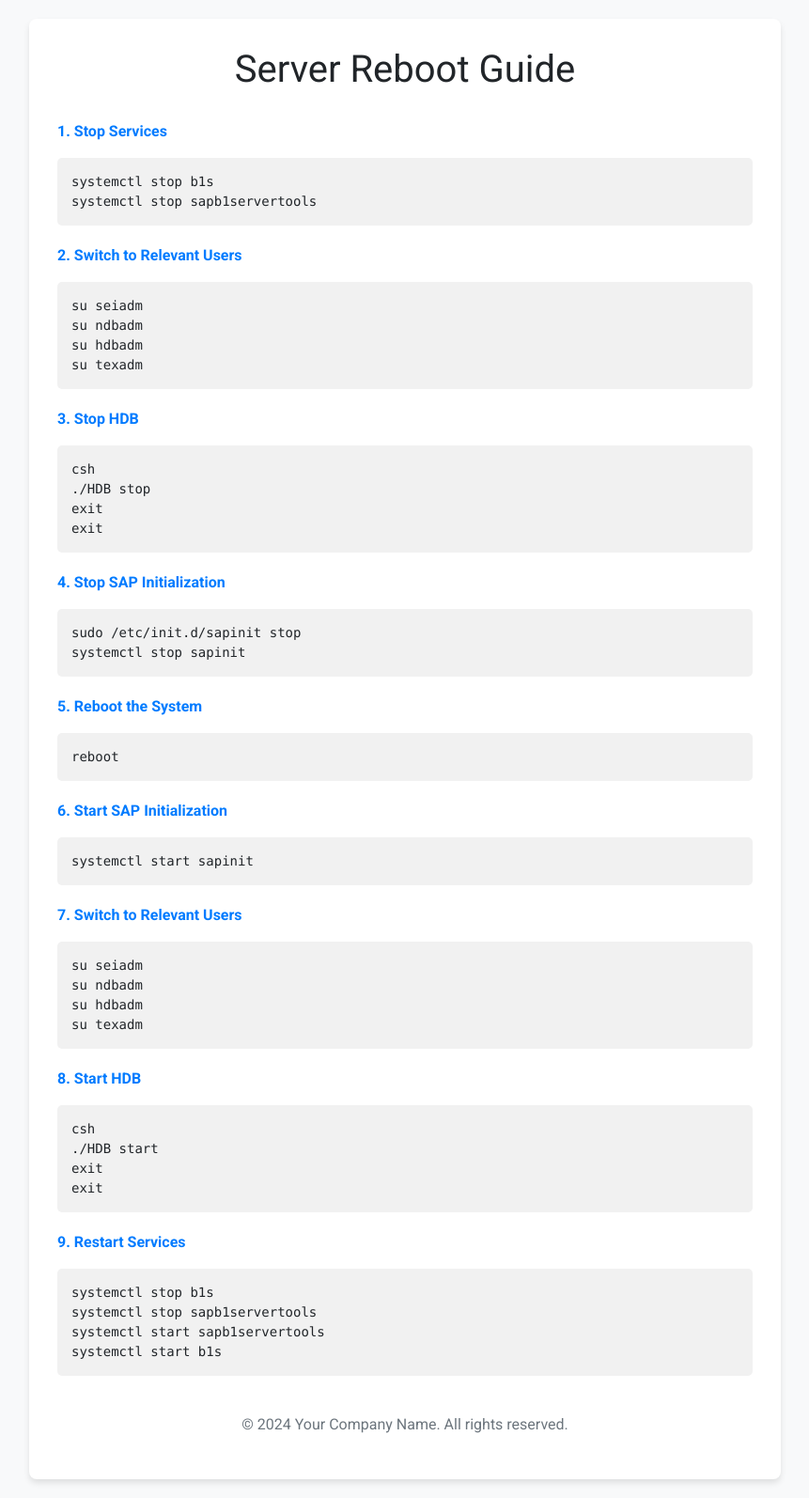
After one commit to DankMaps/Commander, a Flask app: page /reboot in a window 1280 px wide. The commit adds this page. Shown: the whole page at 94% size, without its empty margins (209-1070 px from the left). Run offline with Flask 3, Linux system fonts and the light colour scheme; some libraries are stand-ins or nearby versions.

Commit message:
reboot page

```diff
--- a/app.py
+++ b/app.py
@@ -5,18 +5,23 @@ from flask_migrate import Migrate  # Optional for migrations
 from process_analyzer import process_analyzer
 from crontab_assistant import crontab_assistant, add_cron_job, list_cron_jobs, remove_cron_job
 from commands import commands  # Import the commands from commands.py
+from reboot import reboot_bp  # Import the reboot Blueprint
 
 app = Flask(__name__)
 
 # Configure the SQLite database
 app.config['SQLALCHEMY_DATABASE_URI'] = 'sqlite:///favorites.db'  # SQLite database
 app.config['SQLALCHEMY_TRACK_MODIFICATIONS'] = False  # Disable modification tracking
+app.config['SECRET_KEY'] = 'your_secret_key_here'  # Needed for flash messages
 
 # Initialize the database
 db = SQLAlchemy(app)
 
 # Initialize Flask-Migrate (optional)
 migrate = Migrate(app, db)
+
+# Register the reboot Blueprint
+app.register_blueprint(reboot_bp)
 
 # Define the Favorite model
 class Favorite(db.Model):
@@ -83,6 +88,16 @@ def delete_favorite(favorite_id):
     return jsonify({'message': 'Favorite deleted successfully.'}), 200
 
 # ----------------------------
+# New Route for Category-Based Filtering
+# ----------------------------
+
+@app.route("/category/<string:category_name>", methods=["GET"])
+def get_commands_by_category(category_name):
+    """Retrieve commands based on the specified category."""
+    result = [cmd for cmd in commands if cmd["category"].lower() == category_name.lower()]
+    return jsonify(result), 200
+
+# ----------------------------
 
 if __name__ == "__main__":
     app.run(debug=True)
--- /dev/null
+++ b/reboot.py
@@ -0,0 +1,12 @@
+# File: reboot.py
+from flask import Blueprint, render_template
+
+# Create a Blueprint for reboot functionality
+reboot_bp = Blueprint('reboot', __name__)
+
+@reboot_bp.route('/reboot', methods=['GET'])
+def reboot_guide():
+    """
+    Render the reboot guide page with step-by-step instructions.
+    """
+    return render_template('reboot.html')
--- /dev/null
+++ b/templates/reboot.html
@@ -0,0 +1,121 @@
+<!DOCTYPE html>
+<html lang="en">
+<head>
+    <meta charset="UTF-8">
+    <title>Server Reboot Guide</title>
+    <!-- Link to External CSS -->
+    <link rel="stylesheet" href="{{ url_for('static', filename='css/styles.css') }}">
+    <!-- Google Fonts for Modern Look -->
+    <link href="https://fonts.googleapis.com/css2?family=Roboto:wght@400;700&display=swap" rel="stylesheet">
+    <!-- Optional: Include a CSS framework like Bootstrap for enhanced styling -->
+    <link href="https://cdn.jsdelivr.net/npm/bootstrap@5.3.0/dist/css/bootstrap.min.css" rel="stylesheet">
+    <style>
+        body {
+            font-family: 'Roboto', sans-serif;
+            background-color: #f8f9fa;
+            padding: 20px;
+        }
+        .container {
+            max-width: 800px;
+            margin: auto;
+            background-color: #ffffff;
+            padding: 30px;
+            border-radius: 8px;
+            box-shadow: 0 4px 6px rgba(0, 0, 0, 0.1);
+        }
+        h1, h2 {
+            text-align: center;
+            margin-bottom: 30px;
+        }
+        .step {
+            margin-bottom: 20px;
+        }
+        .step-number {
+            font-weight: bold;
+            color: #007bff;
+        }
+        pre {
+            background-color: #f1f1f1;
+            padding: 15px;
+            border-radius: 5px;
+            overflow-x: auto;
+        }
+        .footer {
+            text-align: center;
+            margin-top: 40px;
+            color: #6c757d;
+        }
+    </style>
+</head>
+<body>
+    <div class="container">
+        <h1>Server Reboot Guide</h1>
+
+        <div class="step">
+            <p class="step-number">1. Stop Services</p>
+            <pre><code>systemctl stop b1s
+systemctl stop sapb1servertools</code></pre>
+        </div>
+
+        <div class="step">
+            <p class="step-number">2. Switch to Relevant Users</p>
+            <pre><code>su seiadm
+su ndbadm
+su hdbadm
+su texadm</code></pre>
+        </div>
+
+        <div class="step">
+            <p class="step-number">3. Stop HDB</p>
+            <pre><code>csh
+./HDB stop
+exit
+exit</code></pre>
+        </div>
+
+        <div class="step">
+            <p class="step-number">4. Stop SAP Initialization</p>
+            <pre><code>sudo /etc/init.d/sapinit stop
+systemctl stop sapinit</code></pre>
+        </div>
+
+        <div class="step">
+            <p class="step-number">5. Reboot the System</p>
+            <pre><code>reboot</code></pre>
+        </div>
+
+        <div class="step">
+            <p class="step-number">6. Start SAP Initialization</p>
+            <pre><code>systemctl start sapinit</code></pre>
+        </div>
+
+        <div class="step">
+            <p class="step-number">7. Switch to Relevant Users</p>
+            <pre><code>su seiadm
+su ndbadm
+su hdbadm
+su texadm</code></pre>
+        </div>
+
+        <div class="step">
+            <p class="step-number">8. Start HDB</p>
+            <pre><code>csh
+./HDB start
+exit
+exit</code></pre>
+        </div>
+
+        <div class="step">
+            <p class="step-number">9. Restart Services</p>
+            <pre><code>systemctl stop b1s
+systemctl stop sapb1servertools
+systemctl start sapb1servertools
+systemctl start b1s</code></pre>
+        </div>
+
+        <div class="footer">
+            <p>&copy; 2024 Your Company Name. All rights reserved.</p>
+        </div>
+    </div>
+</body>
+</html>
```
Also changed, not shown: commands.py (+119 -9 lines), requirements.txt (+32 -2 lines), static/js/scripts.js (added, +45 -0 lines), templates/base.html (added, +63 -0 lines), templates/index.html (+12 -1 lines), instance/favorites.db, 1 other file.
